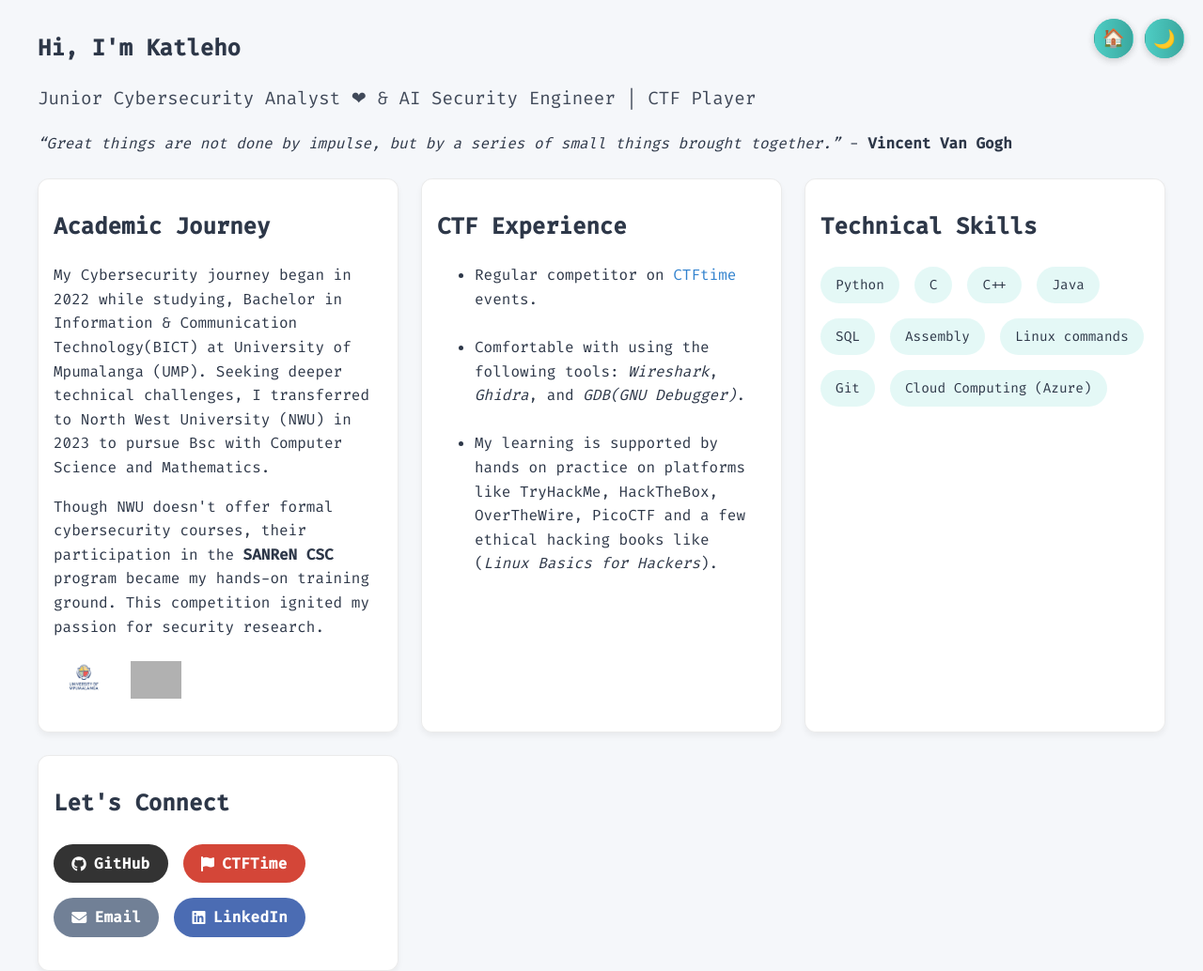
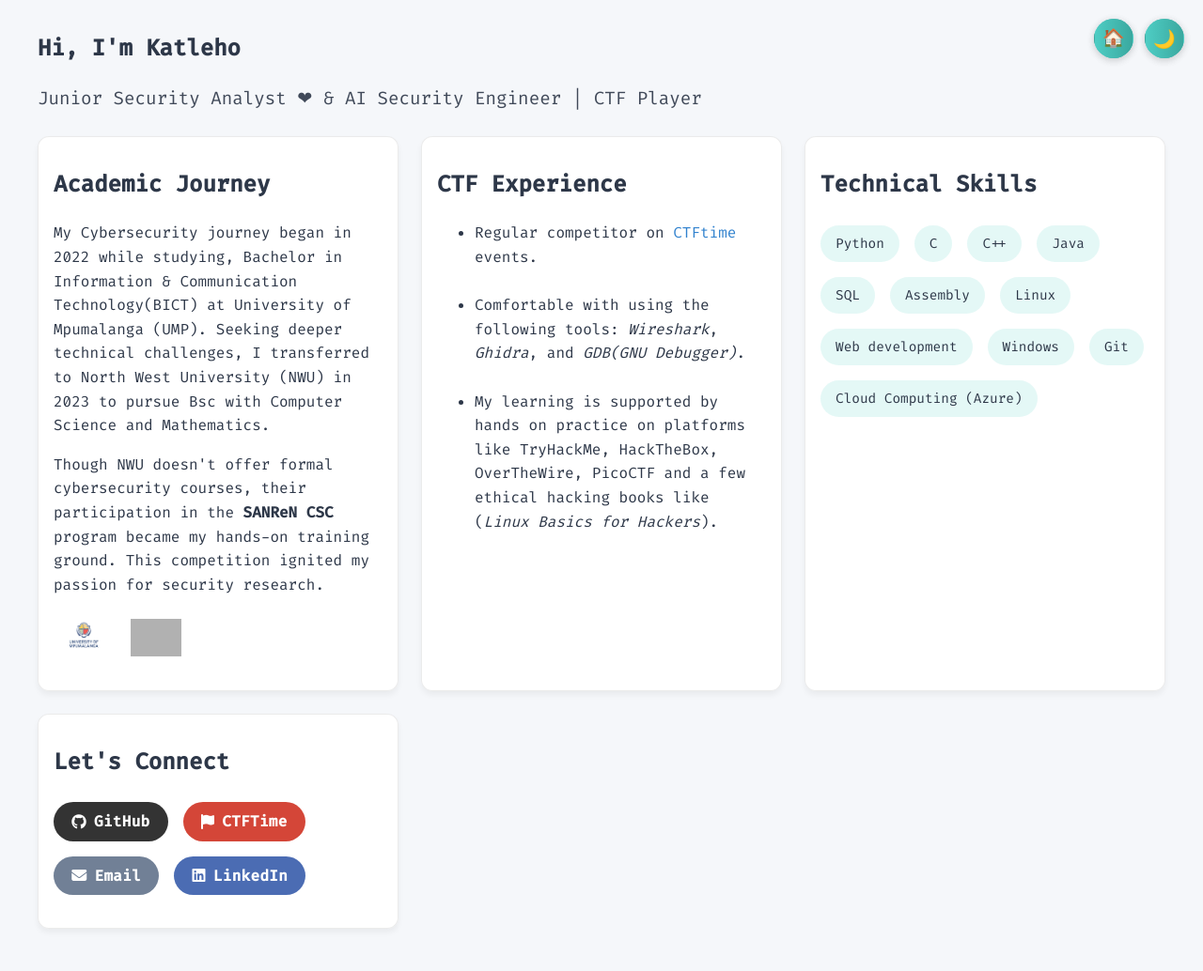
Before and after one commit to PathogenicKatt/PathogenicKatt.github.io, a Jekyll site: the page built from about.md, in a window 1280 px wide. Shown: the whole page at 94% size. Built offline with Jekyll 4.4.1, drawn with Linux system fonts in a browser that asks for light colours; after the commit the page ends 989 px from its top, so only the background shows below that; grey boxes are pictures that could not be loaded.

Commit message:
Update About.md

```diff
--- a/about.md
+++ b/about.md
@@ -8,10 +8,7 @@
 <div class="about-container">
   <section class="about-header">
     <h1> Hi, I'm Katleho</h1>
-    <p class="subtitle"> Junior Cybersecurity Analyst ❤ & AI Security Engineer | CTF Player</p>
-    <p > <i>
-“Great things are not done by impulse, but by a series of small things brought together.” </i>- <strong>Vincent Van Gogh</strong>
-</p>
+    <p class="subtitle"> Junior Security Analyst ❤ & AI Security Engineer | CTF Player</p>
   </section>
 
   <div class="about-grid">
@@ -48,7 +45,9 @@
         <span>Java</span>
         <span>SQL</span>
         <span>Assembly</span>
-        <span>Linux commands</span>
+        <span>Linux</span>
+        <span>Web development</span>
+        <span>Windows</span>
         <span>Git</span>
         <span>Cloud Computing (Azure)</span>
       </div>
```
